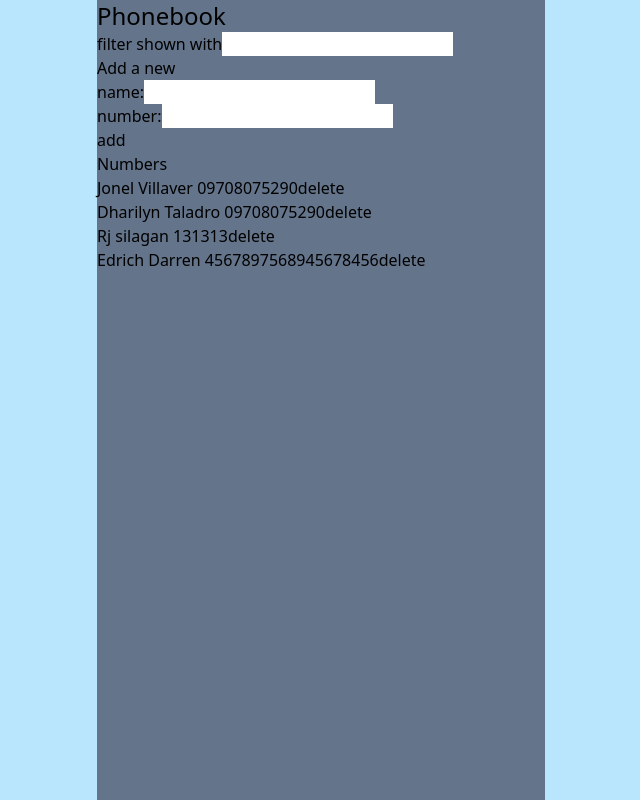
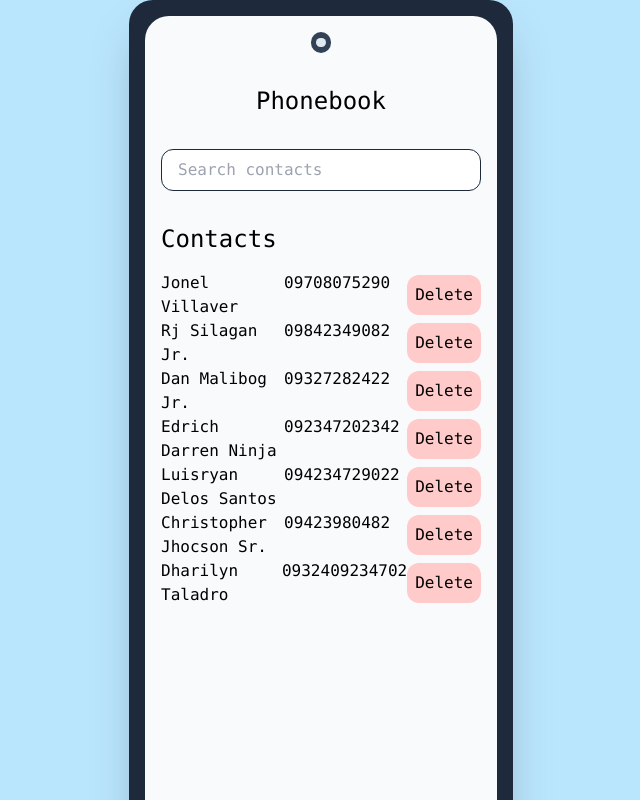
Before and after one commit to Nelman25/fullstackopen, a React (Vite) app in the folder part2/phonebook/: page / in a window 1280 px wide. Shown: the top 800 px of the page, without its empty margins (319-959 px from the left). Built offline with nearby package versions, Linux system fonts and the light colour scheme; data requests are answered from the project's data file.

Commit message:
added styles

```diff
--- a/part2/phonebook/db.json
+++ b/part2/phonebook/db.json
@@ -1,24 +1,39 @@
 {
   "persons": [
     {
-      "id": "50fa",
+      "id": "e334",
       "name": "Jonel Villaver",
       "number": "09708075290"
     },
     {
-      "id": "8f0d",
-      "name": "Dharilyn Taladro",
-      "number": "09708075290"
+      "id": "2423",
+      "name": "Rj Silagan Jr.",
+      "number": "09842349082"
     },
     {
-      "id": "0884",
-      "name": "Rj silagan",
-      "number": "131313"
+      "id": "14a5",
+      "name": "Dan Malibog Jr.",
+      "number": "09327282422"
     },
     {
-      "id": "da97",
-      "name": "Edrich Darren",
-      "number": "4567897568945678456"
+      "id": "bf13",
+      "name": "Edrich Darren Ninja",
+      "number": "092347202342"
+    },
+    {
+      "id": "c093",
+      "name": "Luisryan Delos Santos",
+      "number": "094234729022"
+    },
+    {
+      "id": "ce35",
+      "name": "Christopher Jhocson Sr.",
+      "number": "09423980482"
+    },
+    {
+      "id": "63c4",
+      "name": "Dharilyn Taladro",
+      "number": "0932409234702"
     }
   ]
 }
--- a/part2/phonebook/src/App.jsx
+++ b/part2/phonebook/src/App.jsx
@@ -10,6 +10,7 @@ const App = () => {
 	const [newName, setNewName] = useState("");
 	const [newNumber, setNewNumber] = useState("");
 	const [searchText, setSearchText] = useState("");
+	const [isAdded, setIsAdded] = useState(true);
 
 	useEffect(() => {
 		console.log("Effect");
@@ -54,6 +55,7 @@ const App = () => {
 						person.id !== selectedPerson.id ? person : updatedContact
 					);
 					setPersons(updatedContacts);
+					setIsAdded(!isAdded);
 				});
 				return;
 			}
@@ -68,6 +70,7 @@ const App = () => {
 			setPersons(persons.concat(newContact));
 			setNewName("");
 			setNewNumber("");
+			setIsAdded(!isAdded);
 		});
 	};
 
@@ -93,23 +96,23 @@ const App = () => {
 	};
 
 	return (
-		// Phone
-		<div className="bg-sky-200 flex justify-center items-center min-h-[100vh]">
-			<div className="w-[35%] min-h-[800px] bg-slate-500 ">
-				<h2 className="text-2xl bold">Phonebook</h2>
-				<div>
-					filter shown with
+		<div className="bg-sky-200 flex justify-center items-center min-h-[100vh] font-mono">
+			{/* Phone */}
+			<div className="w-[30%] min-h-[960px] bg-slate-800 rounded-3xl p-4 flex shadow-2xl">
+				{/* Screen */}
+				<div className="bg-slate-50 grow shrink rounded-3xl p-4 mb-4">
+					{/* notch */}
+					<div className="bg-slate-700 size-[1.3rem] mx-auto rounded-full flex justify-center items-center">
+						{/* camera */}
+						<div className="bg-slate-200 size-[.6rem] rounded-full"></div>
+					</div>
+					{/* content container */}
+					<div className="relative">
+						<h2 className="text-2xl bold text-center my-8">Phonebook</h2>
 						<Filter value={searchText} onSearch={handleChangeSearch} />
-				</div>
-				<h3>Add a new</h3>
-				<PersonForm
-					onAddPerson={addPerson}
-					newName={newName}
-					onChangeName={handleNameChange}
-					newNumber={newNumber}
-					onChangeNumber={handleNumberChange}
-				/>
-				<h3>Numbers</h3>
+						{isAdded ? (
+							<>
+								<h3 className="text-2xl bold mt-8 mb-4">Contacts</h3>
 								<ul>
 									{namesToRender.map((person) => (
 										<Person
@@ -119,6 +122,26 @@ const App = () => {
 										/>
 									))}
 								</ul>
+								<div>
+									<button
+										className="bg-amber-300 rounded-full size-16 text-3xl bold shadow-xl absolute right-0 bottom-[-360px]"
+										onClick={() => setIsAdded(!isAdded)}
+									>
+										+
+									</button>
+								</div>
+							</>
+						) : (
+							<PersonForm
+								onAddPerson={addPerson}
+								newName={newName}
+								onChangeName={handleNameChange}
+								newNumber={newNumber}
+								onChangeNumber={handleNumberChange}
+							/>
+						)}
+					</div>
+				</div>
 			</div>
 		</div>
 	);
--- a/part2/phonebook/src/component/Filter.jsx
+++ b/part2/phonebook/src/component/Filter.jsx
@@ -1,6 +1,6 @@
 /* eslint-disable react/prop-types */
 const Filter = ({ searchText, onSearch }) => {
-	return <input type="text" value={searchText} onChange={onSearch} />;
+	return <input type="text" placeholder="Search contacts" value={searchText} onChange={onSearch} className="border border-slate-800 rounded-xl py-2 px-4 outline-none w-full" />;
 };
 
 export default Filter;
--- a/part2/phonebook/src/component/Person.jsx
+++ b/part2/phonebook/src/component/Person.jsx
@@ -2,12 +2,18 @@
 
 const Person = ({ person, onDeleteContact }) => {
 	return (
-		<li>
-			{person.name} {person.number}
-			<button onClick={() => onDeleteContact(person.name, person.id)}>
-				delete
+		<div className="flex justify-between">
+			<li className="flex flex-1">
+				<div className="flex-1">{person.name}</div>
+				<div className="flex-1">{person.number}</div>
+			</li>
+			<button
+				className="bg-red-200 px-2 py-1 rounded-xl my-1"
+				onClick={() => onDeleteContact(person.name, person.id)}
+			>
+				Delete
 			</button>
-		</li>
+		</div>
 	);
 };
 
--- a/part2/phonebook/src/component/PersonForm.jsx
+++ b/part2/phonebook/src/component/PersonForm.jsx
@@ -7,17 +7,33 @@ const PersonForm = ({
 	onChangeNumber,
 }) => {
 	return (
-		<form onSubmit={onAddPerson}>
-			<div>
-				name:
-				<input value={newName} onChange={onChangeName} />
+		<form
+			onSubmit={onAddPerson}
+			className="mt-8 px-8 py-4 rounded-xl shadow-md bg-sky-200 w-[80%] mx-auto"
+		>
+			<h2 className="text-xl font-mono">Add new contact</h2>
+			<div className="">
+				<input
+					className="border border-slate-700 w-full rounded-xl outline-none py-1 px-2 mb-4"
+					placeholder="Name"
+					value={newName}
+					required
+					onChange={onChangeName}
+				/>
 			</div>
 			<div>
-				number:
-				<input value={newNumber} onChange={onChangeNumber} />
+				<input
+					placeholder="Phone number"
+					className="border border-slate-700 w-full rounded-xl outline-none py-1 px-2"
+					value={newNumber}
+					required
+					onChange={onChangeNumber}
+				/>
 			</div>
 			<div>
-				<button type="submit">add</button>
+				<button className="bg-amber-300 w-[140px] rounded-xl py-2 px-4 my-2 ml-52" type="submit">
+					Add contact
+				</button>
 			</div>
 		</form>
 	);
```
Lines whose indentation alone changed are shown as unchanged.
